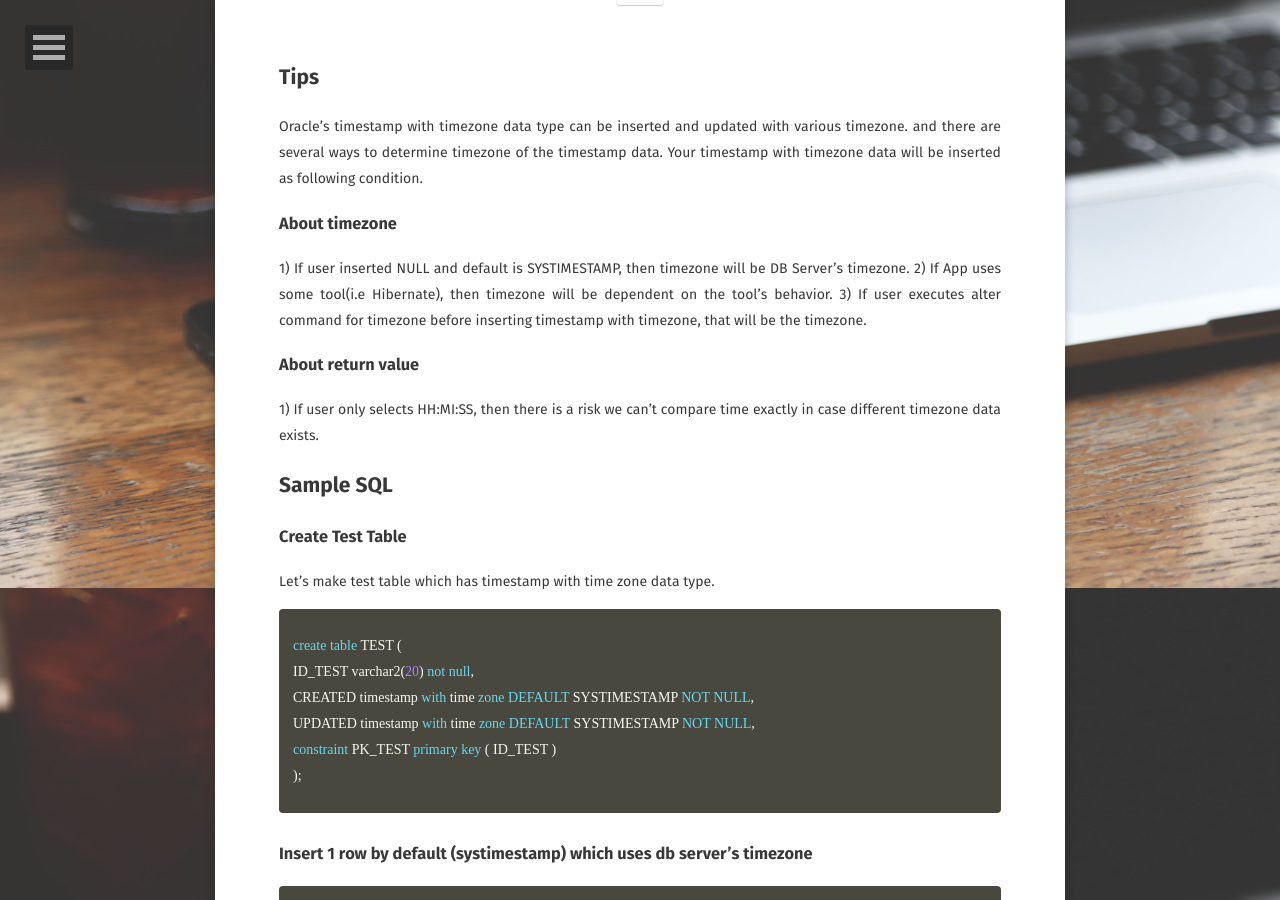
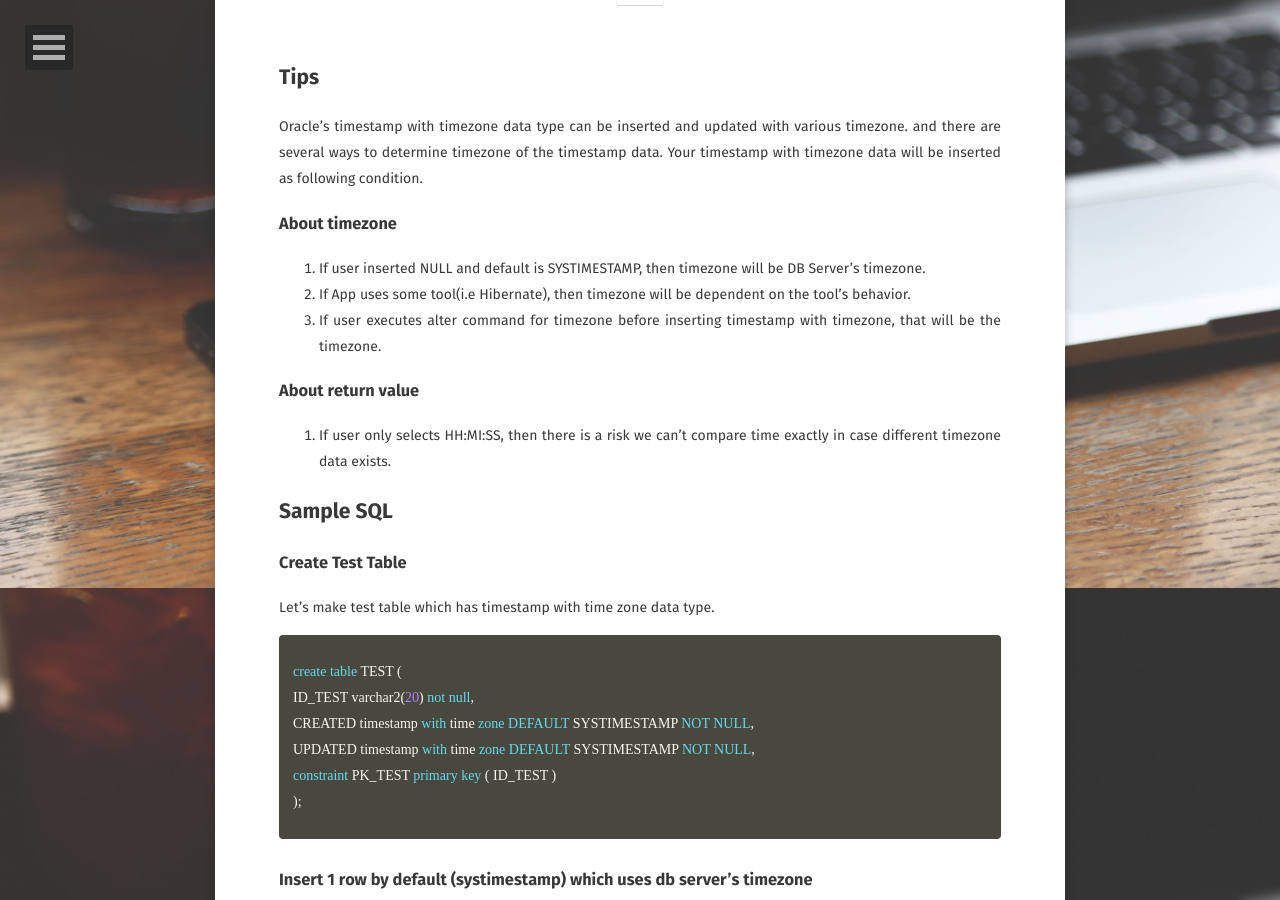
Before and after one commit to haleyyyblue/haleyyyblue.github.io, a Jekyll site: the page built from _posts/2018-12-12-oracle-timestampwithtimezone.md, in a window 1280 px wide and 900 px high, scrolled down 312 px. Built offline with Jekyll 4.4.1, drawn with Linux system fonts in a browser that asks for light colours; some web fonts are replaced; comment, search, counter and statistics services are not loaded.

Commit message:
fix markdown

```diff
--- a/_posts/2018-12-12-oracle-timestampwithtimezone.md
+++ b/_posts/2018-12-12-oracle-timestampwithtimezone.md
@@ -13,12 +13,12 @@ comments: true
 Oracle's timestamp with timezone data type can be inserted and updated with various timezone. and there are several ways to determine timezone of the timestamp data. Your timestamp with timezone data will be inserted as following condition.
 
 ### About timezone
-1) If user inserted NULL and default is SYSTIMESTAMP, then timezone will be DB Server's timezone.
-2) If App uses some tool(i.e Hibernate), then timezone will be dependent on the tool's behavior.
-3) If user executes alter command for timezone before inserting timestamp with timezone, that will be the timezone.
+1. If user inserted NULL and default is SYSTIMESTAMP, then timezone will be DB Server's timezone.
+2. If App uses some tool(i.e Hibernate), then timezone will be dependent on the tool's behavior.
+3. If user executes alter command for timezone before inserting timestamp with timezone, that will be the timezone.
 
 ### About return value
-1) If user only selects HH:MI:SS, then there is a risk we can't compare time exactly in case different timezone data exists.
+1. If user only selects HH:MI:SS, then there is a risk we can't compare time exactly in case different timezone data exists.
 
 ## Sample SQL
 ### Create Test Table
```
